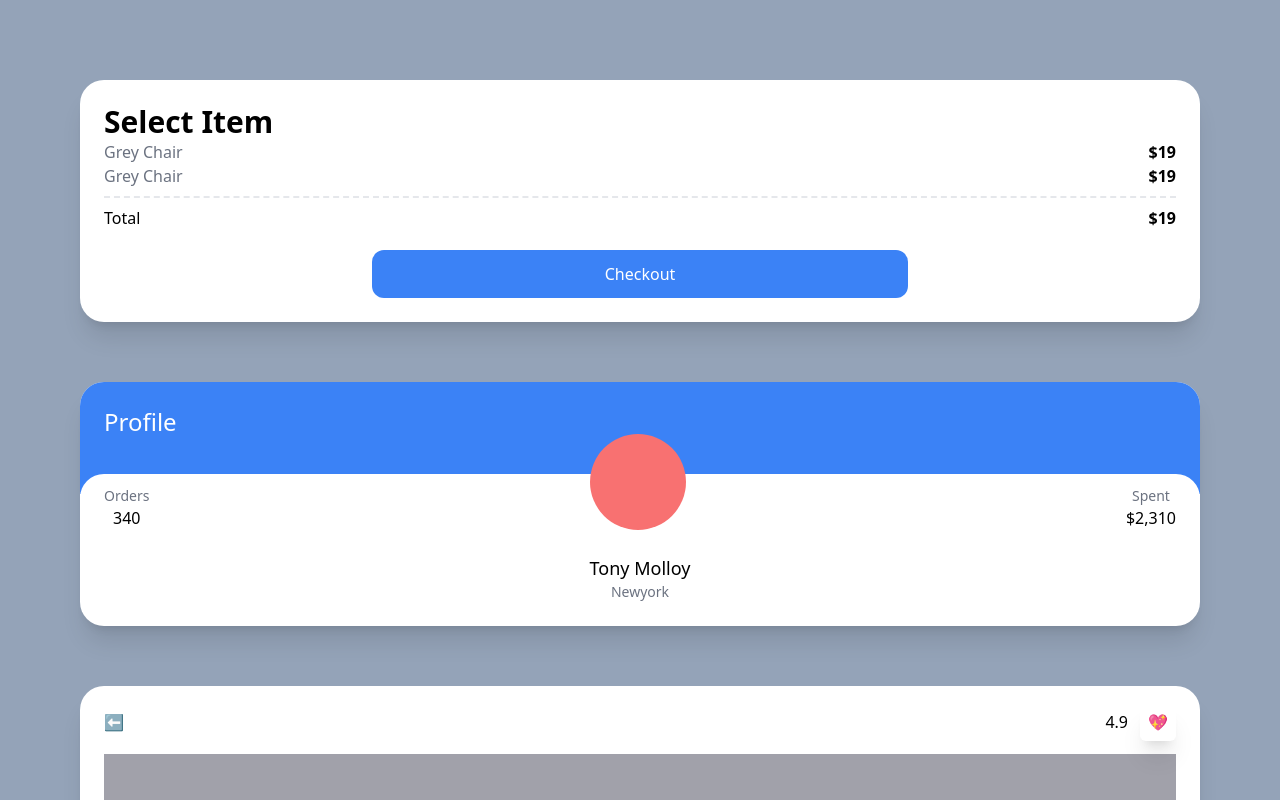
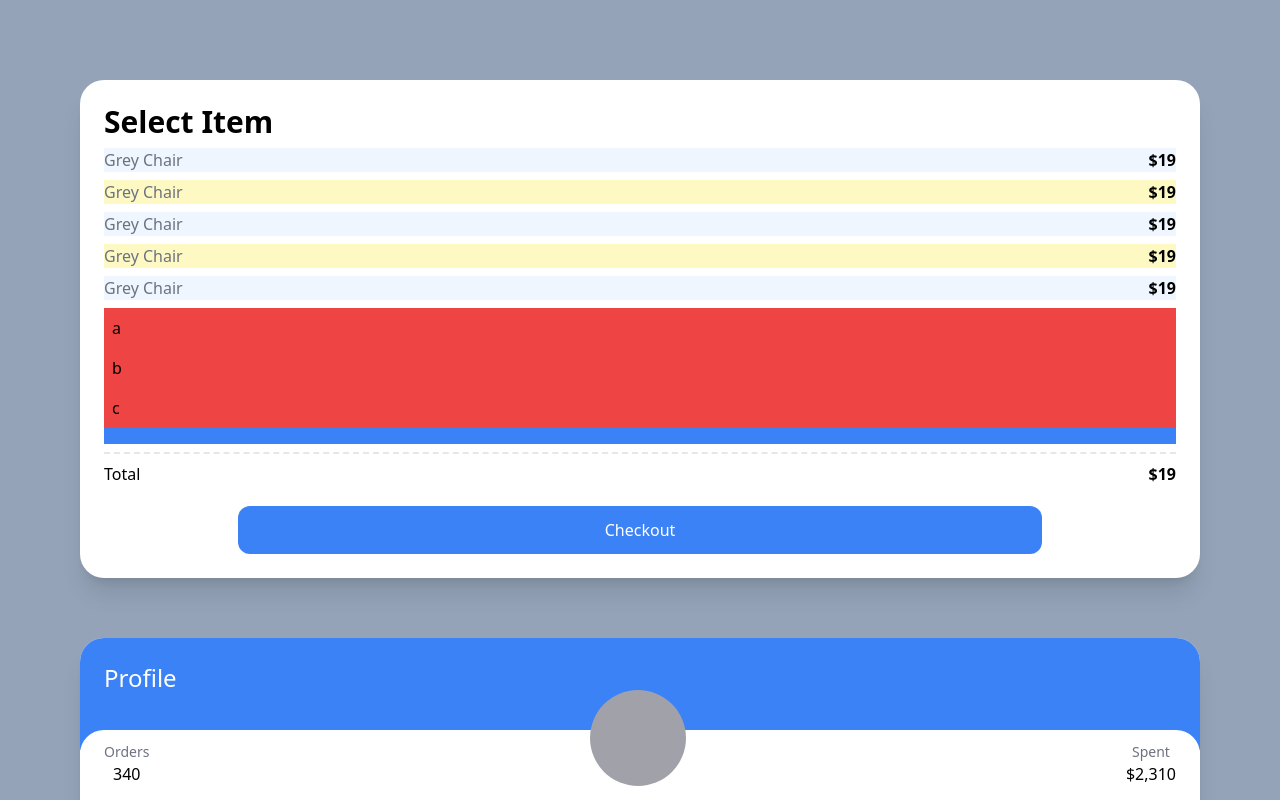
Before and after one commit to plagdoctor/carrot-market, a Next.js app: page / in a window 1280 px wide. Shown: the top 800 px of the page. Built offline with nearby package versions, Linux system fonts and the light colour scheme.

Commit message:
tailwind_group and hover test

```diff
--- a/pages/index.tsx
+++ b/pages/index.tsx
@@ -5,25 +5,35 @@ const Home: NextPage = () => {
     <div className=" bg-slate-400 py-20 px-20 flex flex-col space-y-5 grid gap-10 min-h-screen">
       <div className=" bg-white p-6 rounded-3xl shadow-xl">
         <span className="font-semibold text-3xl">Select Item</span>
-        <div className="flex justify-between">
-          <span className=" text-gray-500">Grey Chair</span>
-          <span className=" font-semibold">$19</span>
-        </div>
-        <div className=" flex justify-between">
-          <span className=" text-gray-500">Grey Chair</span>
-          <span className=" font-semibold">$19</span>
-        </div>
+        <ul>
+          {[1,2,3,4,5].map((i) => (
+            <div key={i} className=" flex justify-between my-2 first:bg-blue-50 last:bg-blue-50 odd:bg-blue-50 even:bg-yellow-100">
+              <span className=" text-gray-500">Grey Chair</span>
+              <span className=" font-semibold">$19</span>
+            </div>
+          )
+          )}
+        </ul>
+            <ul>
+              {["a", "b", "c", ""].map((c,i) => (
+                <li className="bg-red-500 p-2 empty:bg-blue-500" key={i}>
+                    {c}
+                  </li> ))}
+              </ul>
         <div className=" flex justify-between mt-2 pt-2 border-t-2 border-dashed">
           <span className=" ">Total</span>
           <span className=" font-semibold">$19</span>
         </div>
-        <div className="mt-5 bg-blue-500 text-white p-3 text-center rounded-xl w-2/4 mx-auto">
-          <span className=" ">Checkout</span>
-
+        <div className="flex items-center">
+          <button className="mt-5 bg-blue-500 text-white p-3 text-center rounded-xl w-3/4 mx-auto hover:bg-teal-500 hover:text-black
+          active:bg-yellow-500 focus:bg-red-500
+          ">
+            Checkout
+          </button>
         </div>
       </div>
-      <div className=" bg-white overflow-hidden rounded-3xl shadow-xl">
-        <div className="bg-blue-500 p-6 pb-14">
+      <div className=" bg-white overflow-hidden rounded-3xl shadow-xl group ">
+        <div className="bg-blue-500 p-6 pb-14 group-hover:bg-orange-200">
           <span className=" text-white text-2xl">Profile</span>
         </div>
         <div className=" rounded-3xl p-6 bg-white relative -top-5">
@@ -32,7 +42,7 @@ const Home: NextPage = () => {
               <span className=" text-sm text-gray-500">Orders</span>
               <span className="font-medium">340</span>
             </div>
-            <div className="h-24 w-24 bg-red-400 rounded-full" />
+            <div className="h-24 w-24 bg-zinc-400 rounded-full group-hover:bg-red-200" />
             <div className=" flex flex-col items-center">
               <span className=" text-sm text-gray-500">Spent</span>
               <span className="font-medium">$2,310</span>
@@ -59,9 +69,9 @@ const Home: NextPage = () => {
             <span className="text-xs text-gray-500">Chair</span>
             <div className="mt-3 mb-5 flex justify-between items-center">
               <div className="space-x-2">
-                <button className="w-5 h-5 rounded-full bg-yellow-500"></button>
-                <button className="w-5 h-5 rounded-full bg-indigo-500"></button>
-                <button className="w-5 h-5 rounded-full bg-teal-500"></button>
+                <button className="w-5 h-5 rounded-full bg-yellow-500 focus:ring-2 ring-offset-2 ring-yellow-500 transition"></button>
+                <button className="w-5 h-5 rounded-full bg-indigo-500 focus:ring-2 ring-offset-2 ring-indigo-500 transition"></button>
+                <button className="w-5 h-5 rounded-full bg-teal-500 focus:ring-2 ring-offset-2 ring-teal-500 transition"></button>
               </div>
               <div className="flex justify-between items-center space-x-5">
                 <button className=" p-1.5 rounded-lg bg-blue-200 flex justify-between items-center aspect-square w-8 text-xl text-gray-500">-</button>
```
